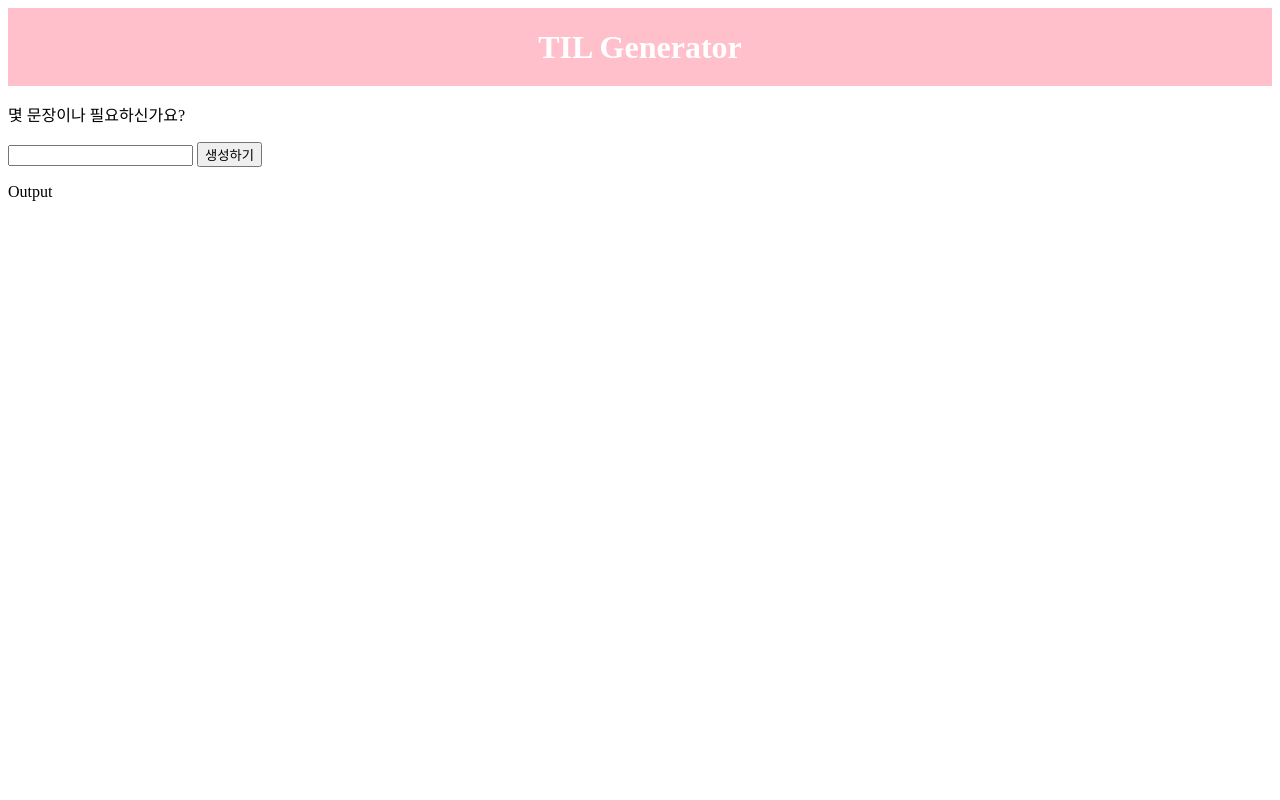
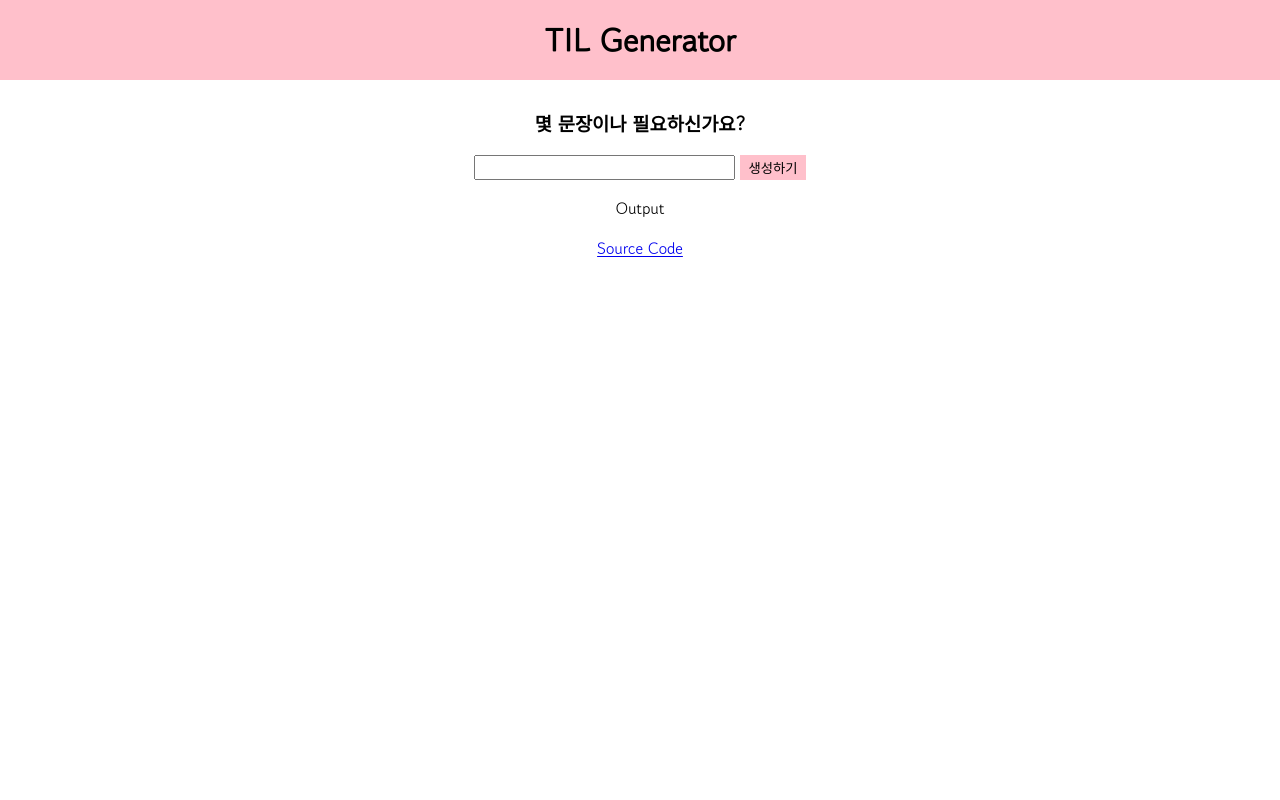
Before and after one commit to themrsung/til-generator, a Flask app: page / in a window 1280 px wide. Run offline with Flask 2, Linux system fonts and the light colour scheme.

Commit message:
version 2 final

```diff
--- a/static/style.css
+++ b/static/style.css
@@ -1,6 +1,15 @@
+* {
+    font-family: 'Gowun Dodum', sans-serif;
+}
+
+body {
+    margin: 0px;
+    padding: 0px;
+}
+
 .header {
     background-color: pink;
-    color: white;
+    color: black;
 
     width: 100%;
     max-height: 400px;
@@ -10,4 +19,35 @@
     flex-direction: column;
     align-items: center;
     justify-content: center;
+
+    margin: 0px;
 }
+
+.wrap {
+    max-width: 1000px;
+    width: 100%;
+
+    margin: auto;
+
+    padding: 10px 20px;
+
+    display: flex;
+    flex-direction: column;
+    align-items: center;
+    justify-content: center;
+}
+
+.content-box {
+    margin: auto;
+
+    display: flex;
+    flex-direction: column;
+    align-items: center;
+    justify-content: center;
+}
+
+.generate-button {
+    background-color: pink;
+    color: black;
+    border: 2px solid pink;
+}
--- a/templates/index.html
+++ b/templates/index.html
@@ -3,19 +3,28 @@
     <link rel="stylesheet" type="text/css" href="{{ url_for('static', filename='style.css') }}">
     <script src="http://code.jquery.com/jquery-latest.min.js"></script>
     <script type="text/javascript" src="{{ url_for('static', filename='script.js') }}"></script>
+
+    <link rel="preconnect" href="https://fonts.googleapis.com">
+    <link rel="preconnect" href="https://fonts.gstatic.com" crossorigin>
+    <link href="https://fonts.googleapis.com/css2?family=Gowun+Dodum&display=swap" rel="stylesheet">
 </head>
 <body>
     <div class="header">
         <h1>TIL Generator</h1>
     </div>
     <div class="wrap">
-        <div class="input-area">
-            <p>몇 문장이나 필요하신가요?</p>
-            <input type="number" id="sentences">
-            <button onclick="generateTIL()">생성하기</button>
+        <div class="content-box input-area">
+            <h3>몇 문장이나 필요하신가요?</h3>
+            <div class="input-box">
+                <input type="number" id="sentences">
+                <button class="generate-button" onclick="generateTIL()">생성하기</button>
+            </div>
         </div>
-        <div class="output-area">
+        <div class="content-box output-area">
             <p id="output">Output</p>
+        </div>
+        <div class="content-box credits">
+            <a href="https://github.com/themrsung/til-generator">Source Code</a>
         </div>
     </div>
 
```
